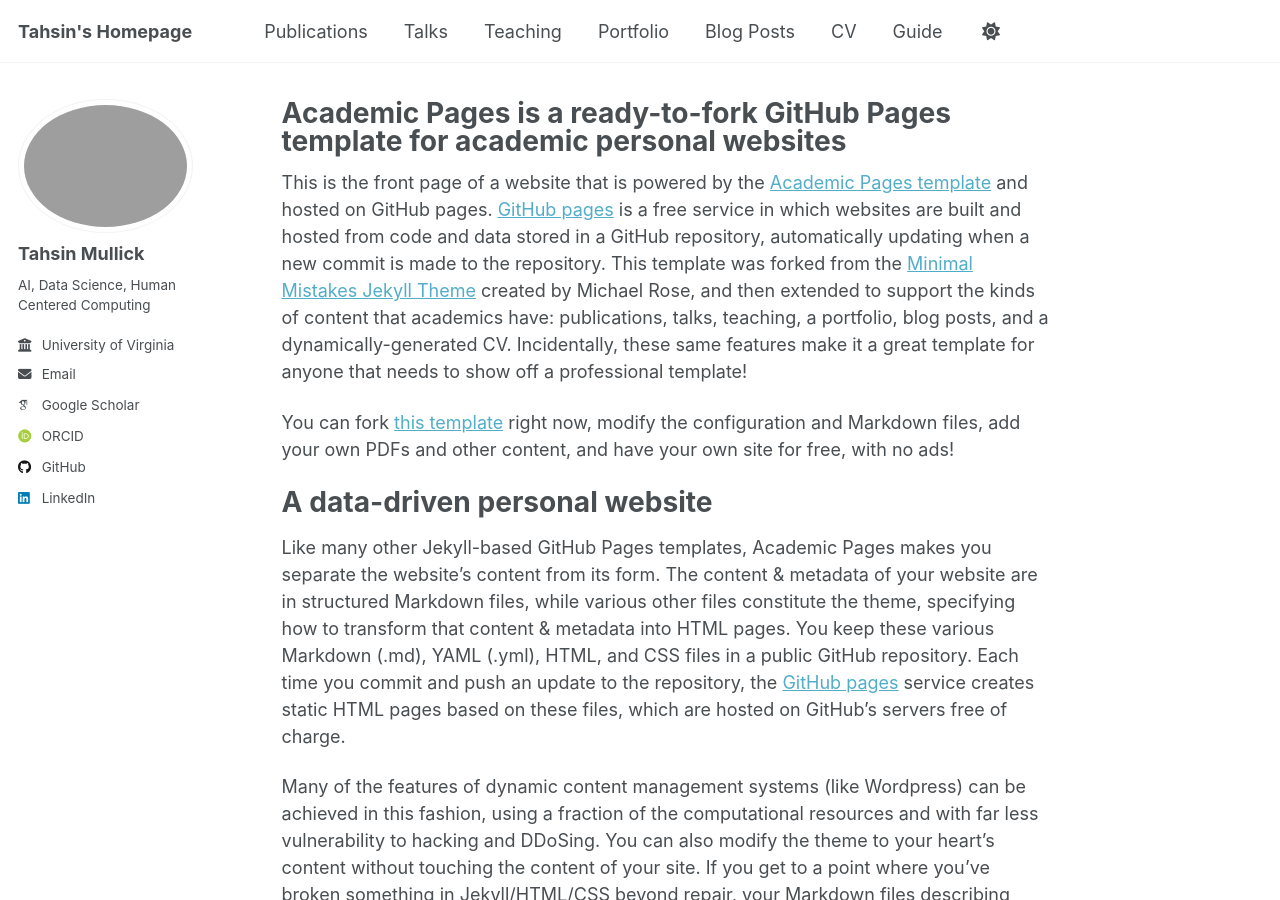
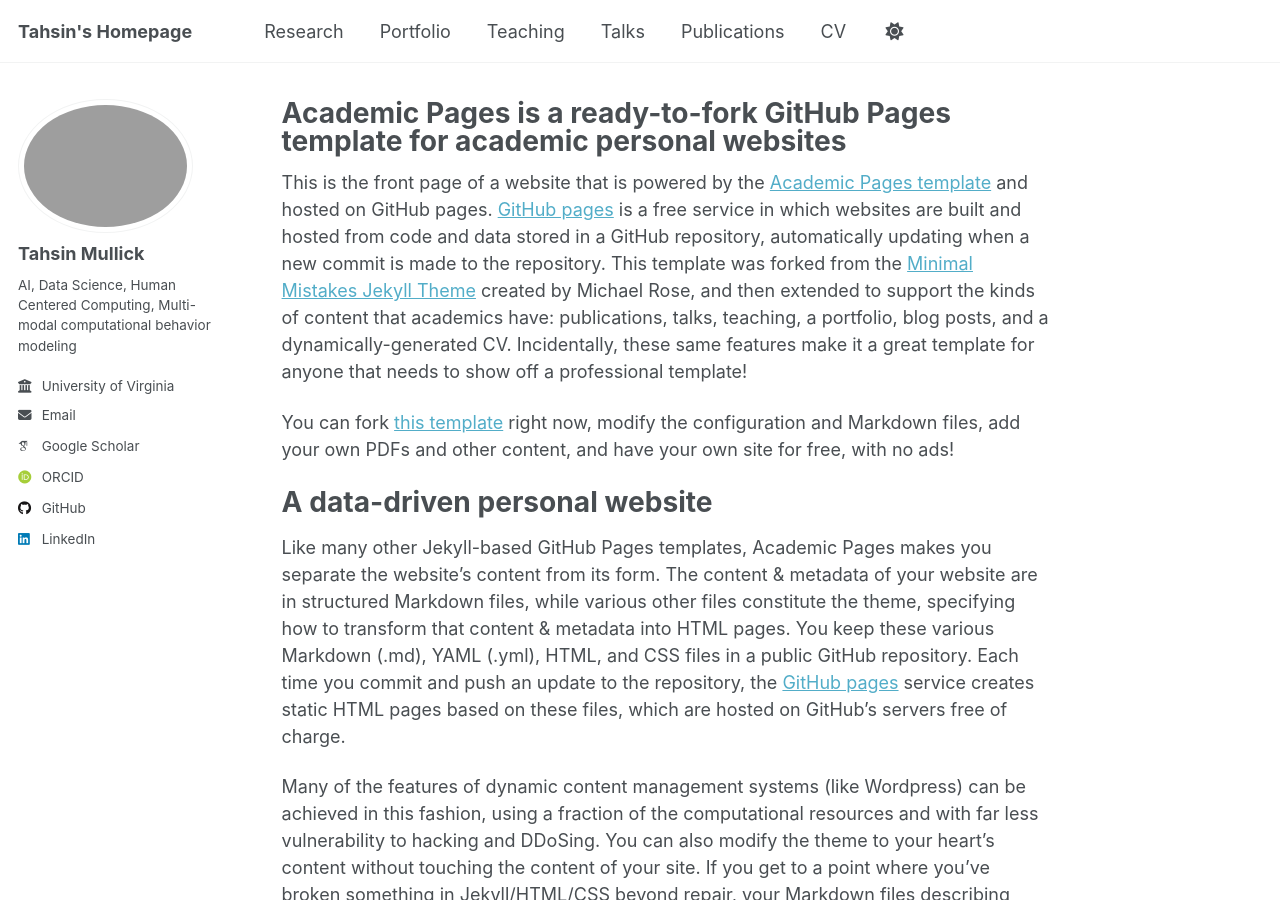
Before and after one commit to Tahsinmullick/Tahsinmullick.github.io, a Jekyll site: the page built from _pages/about.md, in a window 1280 px wide and 900 px high. Built offline with Jekyll 4.4.1, drawn with Linux system fonts in a browser that asks for light colours; some web fonts are replaced; a script that is not in the unit is left out.

Commit message:
changed navigation, added Research page

```diff
--- a/_config.yml
+++ b/_config.yml
@@ -25,7 +25,7 @@
   avatar           : "profile.jpg"
   name             : "Tahsin Mullick"
   pronouns         : # example: "she/her"
-  bio              : "AI, Data Science, Human Centered Computing"
+  bio              : "AI, Data Science, Human Centered Computing, Multi-modal computational behavior modeling"
   location         : #"Earth"
   employer         : "University of Virginia"
   uri              : # URL
--- a/_data/navigation.yml
+++ b/_data/navigation.yml
@@ -8,20 +8,23 @@
 #      Markdown formatted page while the second is generated using JSON.
 
 main:
-  - title: "Publications"
-    url: /publications/
+  - title: "Research"
+    url: /research/
+
+  - title: "Portfolio"
+    url: /portfolio/
+
+  # - title: "Talks"
+  #   url: /talks/
+
+  - title: "Teaching"
+    url: /teaching/
 
   - title: "Talks"
     url: /talks/
 
-  - title: "Teaching"
-    url: /teaching/
-
-  - title: "Portfolio"
-    url: /portfolio/
-
-  - title: "Blog Posts"
-    url: /year-archive/
+  - title: "Publications"
+    url: /publications/
 
   - title: "CV"
     url: /cv/
@@ -29,5 +32,5 @@
   # - title: "CV"
   #   url: /cv-json/
 
-  - title: "Guide"
-    url: /markdown/
+  # - title: "Guide"
+  #   url: /markdown/
```
